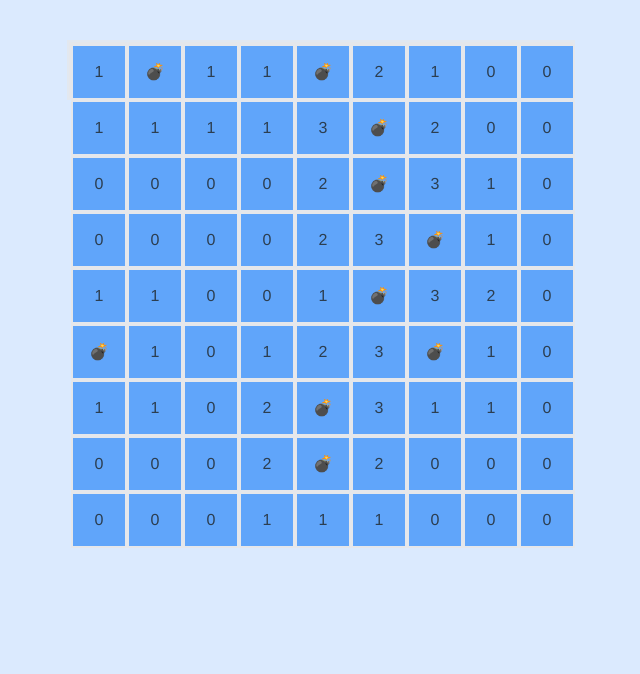
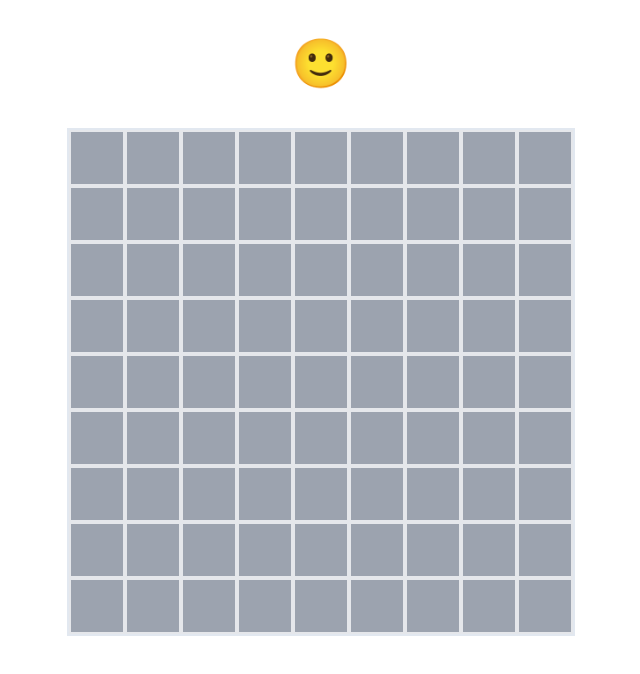
Before and after one commit to gakkiiiiiiiiiiiiiiiiiiiiiiiiiiiiiiii/my-site, a Vue app: page / in a window 1280 px wide. Shown: the top 674 px of the page, without its empty margins (319-959 px from the left). Built offline with nearby package versions, Linux system fonts and the light colour scheme; the HTML template or start-up script is replaced by a standard one.

Commit message:
[A]happy path finished

```diff
--- a/src/components/Minesweeper/Grid.vue
+++ b/src/components/Minesweeper/Grid.vue
@@ -1,9 +1,41 @@
-<template></template>
+<template>
+	<div
+		class="grid-size text-white flex justify-center items-center cursor-pointer"
+		:class="gridData.isCover ? 'bg-gray-400' : 'bg-blue-400'"
+		@click="clickGrid(gridData)"
+	>
+		<div>{{ gridData.isCover ? '' : gridInsideContent }}</div>
+	</div>
+</template>
 
 <script>
 export default {
-	props: {},
+	props: {
+		gridData: {
+			type: Object,
+			required: true,
+		},
+	},
+	emits: ['toEnd'],
+	computed: {
+		gridInsideContent() {
+			let { isBomb, roundHasBomb } = this.gridData;
+			return isBomb ? '💣' : roundHasBomb;
+		},
+	},
+	methods: {
+		clickGrid(gridData) {
+			gridData.isCover = false;
+			if (gridData.isBomb) {
+				this.$emit('toEnd', true);
+			}
+		},
+	},
 };
 </script>
 
-<style></style>
+<style>
+.grid-size {
+	@apply w-14 h-14  border-solid border-2  select-none;
+}
+</style>
--- a/src/components/Minesweeper/gridFactory.js
+++ b/src/components/Minesweeper/gridFactory.js
@@ -3,7 +3,9 @@ function GridData() {
 	this.isBomb = false;
 	this.roundHasBomb = 0;
 	this.isEmpty = false;
+	this.isCover = true;
 }
+
 function injectBomb(qty, data) {
 	const w = data[0].length - 1;
 	const h = data.length - 1;
--- a/src/components/Minesweeper/index.vue
+++ b/src/components/Minesweeper/index.vue
@@ -1,9 +1,12 @@
 <template>
-	<div class="w-screen h-screen pt-10 bg-blue-100">
+	<div class="w-screen h-screen pt-10">
+		<p class="text-5xl mb-10" :class="isFail ? 'text-red-500' : 'text-blue-300'">
+			<span @click="init()" class="cursor-pointer">{{ isFail ? '😆' : '🙂' }} </span>
+		</p>
 		<div class="flex w-fit border-solid border-2 border-slate-200 mx-auto">
-			<div v-for="(y, yIndex) in gridData" :key="yIndex" class="grid-size">
-				<div v-for="(x, xIndex) in y" :key="xIndex" class="grid-size flex justify-center items-center cursor-pointer">
-					{{ x.isBomb ? '💣' : `${x.roundHasBomb}` }}
+			<div v-for="(y, yIndex) in gridDataList" :key="yIndex">
+				<div v-for="(x, xIndex) in y" :key="xIndex">
+					<Grid :gridData="x" @toEnd="toEnd" />
 				</div>
 			</div>
 		</div>
@@ -16,8 +19,12 @@ import Grid from './Grid.vue';
 export default {
 	data() {
 		return {
-			gridData: [],
+			gridDataList: [],
+			isFail: false,
 		};
+	},
+	components: {
+		Grid,
 	},
 	created() {
 		this.init();
@@ -27,15 +34,20 @@ export default {
 			const w = 9;
 			const h = 9;
 			const bomb = 10;
-			this.gridData = buildGridDatas({ w, h, bomb });
+			this.isFail = false;
+			this.gridDataList = buildGridDatas({ w, h, bomb });
+		},
+		toEnd(isFail) {
+			this.isFail = isFail;
+			this.gridDataList.forEach((list) => {
+				list.forEach((item) => {
+					item.isCover = false;
+				});
+			});
 		},
 	},
 };
 </script>
 
 <!-- Add "scoped" attribute to limit CSS to this component only -->
-<style>
-.grid-size {
-	@apply w-14 h-14 border-solid border-2 bg-blue-400 select-none;
-}
-</style>
+<style></style>
```
Also changed, not shown: 1 other file (tests, documents, lock files or other folders).
